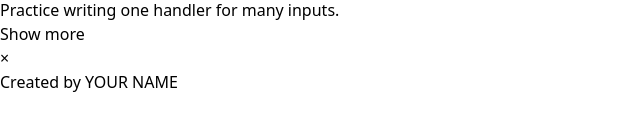
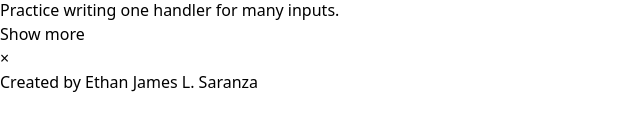
Before and after one commit to EthanJamesLSaranza/csit340g5-notes, a React (Vite) app: page / in a window 1280 px wide. Shown: the part 296-426 px from the top of the page, without its empty margins (0-640 px from the left). Built offline with nearby package versions, Linux system fonts and the light colour scheme.

Commit message:
chore: replace YOUR NAME with Ethan James L. Saranza

```diff
--- a/src/App.jsx
+++ b/src/App.jsx
@@ -5,7 +5,7 @@ function App() {
   return (
     <div className="bg-[#f5f5f5] font-light text-[#111]">
       <Notes />
-      <Info name="YOUR NAME" />
+      <Info name="Ethan James L. Saranza" />
     </div>
   )
 }
```
